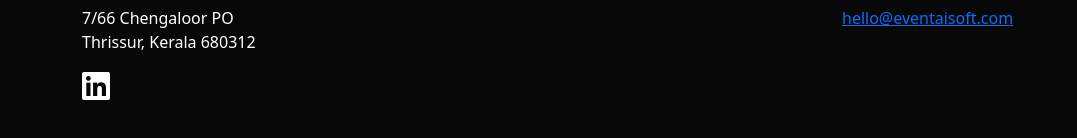
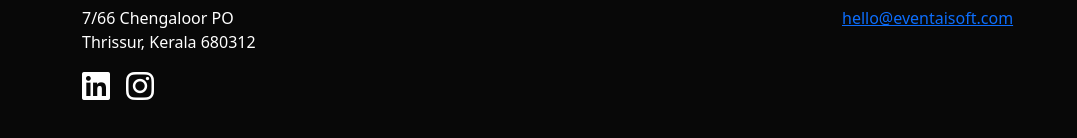
Before and after one commit to eventkompany/eventaisoft-web, a React (Create React App) app: page / in a window 1280 px wide. Shown: the part 3609-3747 px from the top of the page, without its empty margins (0-1077 px from the left). Built offline with nearby package versions, Linux system fonts and the light colour scheme.

Commit message:
added instagram in footer

```diff
--- a/src/components/Footer.js
+++ b/src/components/Footer.js
@@ -16,9 +16,20 @@ const Footer = () => {
                 href="https://linkedin.com/company/eventaisoft"
                 target="_blank"
                 rel="noopener noreferrer"
+                className="text-white me-3"
+              >
+                <i className="fab fa-linkedin" style={{ fontSize: "2rem" }}></i>
+              </a>
+              <a
+                href="https://instagram.com/eventaisoft"
+                target="_blank"
+                rel="noopener noreferrer"
                 className="text-white"
               >
-                <i className="fab fa-linkedin" style={{ fontSize: "2rem" }}></i>
+                <i
+                  className="fab fa-instagram"
+                  style={{ fontSize: "2rem" }}
+                ></i>
               </a>
             </div>
           </Col>
```
